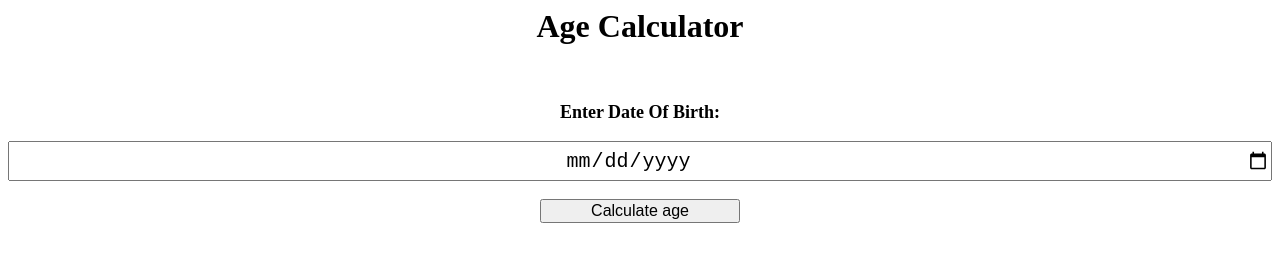
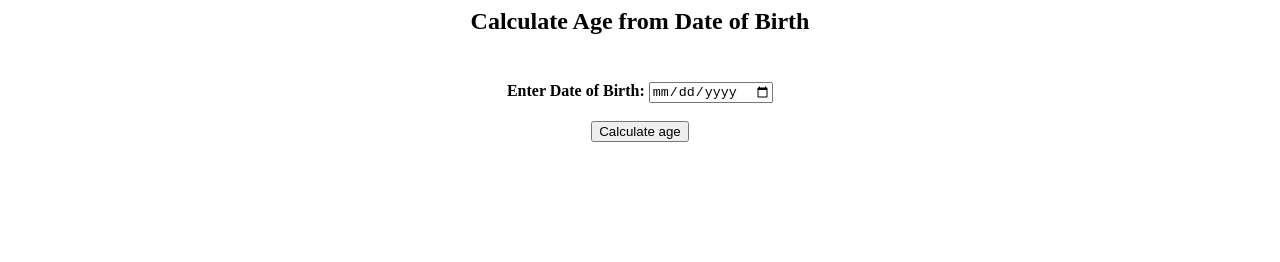
Before and after one commit to Ankitcage/Age-Calculator-by-Ankit-Banerjee, a plain HTML site: page Age_calculator.html in a window 1280 px wide. Drawn offline with Linux system fonts and the light colour scheme; files whose address does not match are found by name.

Commit message:
Update Age_calculator.html

```diff
--- a/Age_calculator.html
+++ b/Age_calculator.html
@@ -3,15 +3,13 @@
     <link rel="stylesheet" href="C:\Users\ankit\Documents\age_calculator_css.css">
 </head>
 <body>
-    <div class="agecalculator">
-   <h1 class="agecalculator"> Age Calculator </h1>
- <br><br>
-   <b id="label" class="agecalculator"> Enter Date Of Birth: </b><br><br>
-     <input type="date" id="Date" class="agecalculator" placeholder="date"><br><br>
-     <button class="agecalculator" id="button" onclick="ageCalculator()"> Calculate age </button>
-<br><br>
-   <h3 id="result" class="agecalculator"></h3>
-</div>
+   <center>
+<h2> Calculate Age from Date of Birth <br> <br> </h2>
+<b> Enter Date of Birth: <input type=date id = DOB> </b>
+<span id = "message" style="color:red"> </span> <br><br>
+<button type="submit" onclick = "ageCalculator()"> Calculate age </button> <br><br>
+<h3 style="color:32A80F" id="result" align="center"></h3>
+</center>
 <script src="C:\Users\ankit\Documents\JS_for_ ageCalculator2.js"></script>
 </body>
 </html>
```
